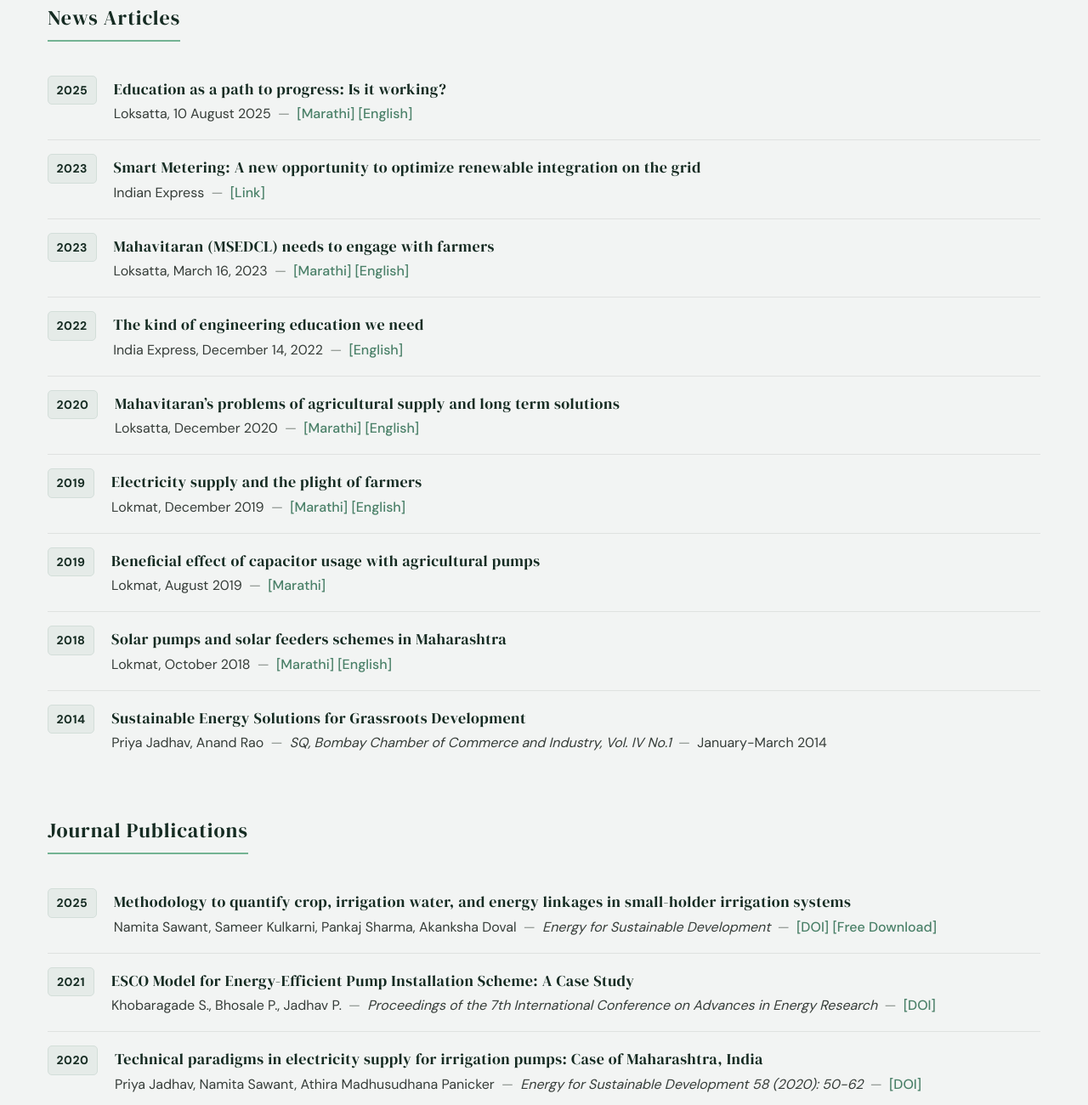
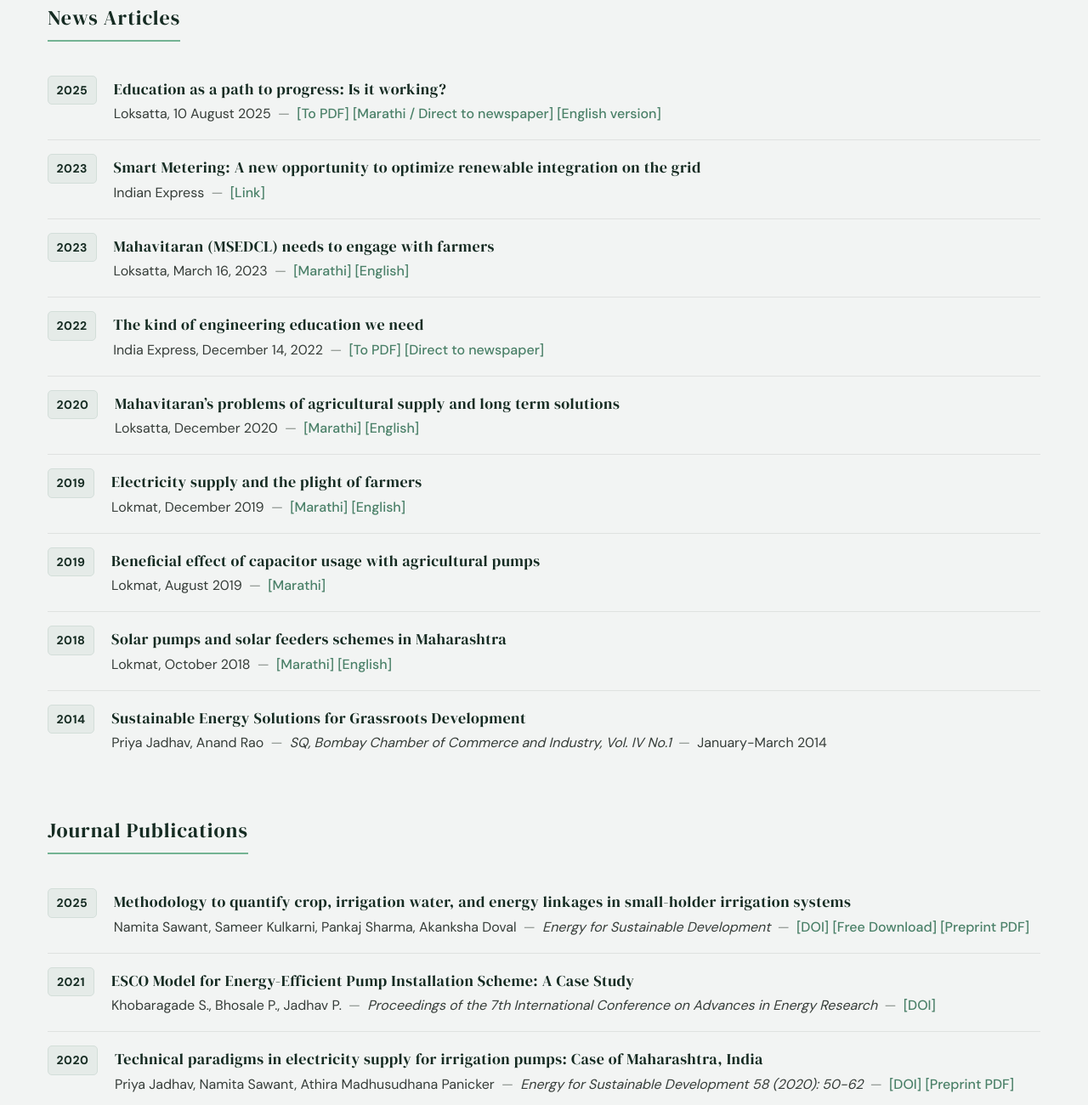
Before and after one commit to Two-Pixel-Technologies/rural-energy-research, a plain HTML site: page publications.html in a window 1280 px wide. Shown: the part 340-1640 px from the top of the page at 85% size. Drawn offline with Linux system fonts and the light colour scheme.

Commit message:
Update publications and add paper preprints

```diff
--- a/publications.html
+++ b/publications.html
@@ -218,10 +218,12 @@
                                                                             <h3 class="pub-title">Education as a path to progress: Is it working?</h3>
                                                                             <div class="pub-description-line">
                                                                                 Loksatta, 10 August 2025 <span class="pub-divider">—</span> <a
+                                                                                href="webpages/LoksattaEducationPriya_Aug_2025.pdf"
+                                                                                target="_blank" class="pub-link">[To PDF]</a> <a
                                                                                 href="https://www.loksatta.com/sampadkiya/features/creative-changes-in-the-education-system-ssb-93-5293320/"
-                                                                                target="_blank" class="pub-link">[Marathi]</a> <a
-                                                                            href="https://www.ctara.iitb.ac.in/en/system/files/Education_not_working_loksatta_english_0.pdf"
-                                                                            target="_blank" class="pub-link">[English]</a>
+                                                                                target="_blank" rel="noopener noreferrer" class="pub-link">[Marathi / Direct to newspaper]</a> <a
+                                                                                href="https://www.ctara.iitb.ac.in/en/system/files/Education_not_working_loksatta_english_0.pdf"
+                                                                                target="_blank" rel="noopener noreferrer" class="pub-link">[English version]</a>
                                                                     </div>
                                                                     </div>
                                                                     </li>
@@ -258,8 +260,10 @@
                                                                                         <h3 class="pub-title">The kind of engineering education we need</h3>
                                                                                         <div class="pub-description-line">
                                                                                             India Express, December 14, 2022 <span class="pub-divider">—</span> <a
+                                                                                            href="webpages/simple_problems_education_IE_published_page%282%29.pdf"
+                                                                                            target="_blank" class="pub-link">[To PDF]</a> <a
                                                                                             href="https://indianexpress.com/article/opinion/columns/engineering-education-contextualised-learning-problems-solving-7671369/"
-                                                                                            target="_blank" class="pub-link">[English]</a>
+                                                                                            target="_blank" rel="noopener noreferrer" class="pub-link">[Direct to newspaper]</a>
                                                                                     </div>
                                                                                     </div>
                                                                                     </li>
@@ -344,7 +348,9 @@
                                                                                                                                         Development</span> <span class="pub-divider">—</span> <a
                                                                                                                                     href="https://doi.org/10.1016/j.esd.2025.101719" target="_blank"
                                                                                                                                     class="pub-link">[DOI]</a> <a href="https://authors.elsevier.com/a/1ksNG3TGDqCqJx"
-                                                                                                                                target="_blank" class="pub-link">[Free Download]</a>
+                                                                                                                                target="_blank" class="pub-link">[Free Download]</a> <a
+                                                                                                                                href="webpages/preprint_WEF_indicators_ESD.docx.pdf" target="_blank"
+                                                                                                                                class="pub-link">[Preprint PDF]</a>
                                                                                                                         </div>
                                                                                                                         </div>
                                                                                                                         </li>
@@ -373,7 +379,9 @@
                                                                                                                                             class="pub-divider">—</span> <span class="pub-journal">Energy for Sustainable
                                                                                                                                             Development 58 (2020): 50-62</span> <span class="pub-divider">—</span> <a
                                                                                                                                         href="https://doi.org/10.1016/j.esd.2020.07.005" target="_blank"
-                                                                                                                                        class="pub-link">[DOI]</a>
+                                                                                                                                        class="pub-link">[DOI]</a> <a
+                                                                                                                                        href="webpages/preprint_Technical_paradigms_of_electricity_supply_for_irrigation.pdf"
+                                                                                                                                        target="_blank" class="pub-link">[Preprint PDF]</a>
                                                                                                                                 </div>
                                                                                                                                 </div>
                                                                                                                                 </li>
```
Also changed, not shown: projects/energy-water-crops.html (+3 -1 lines), 5 other files.
